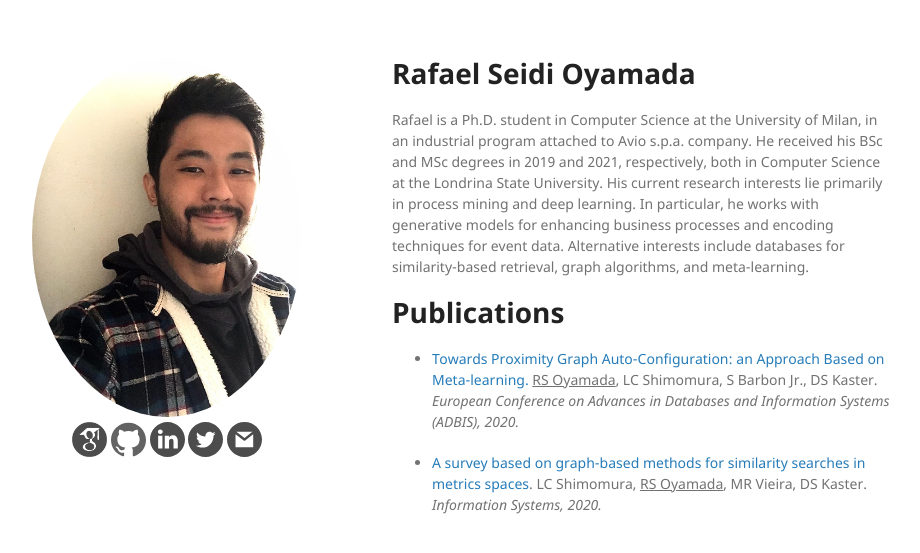
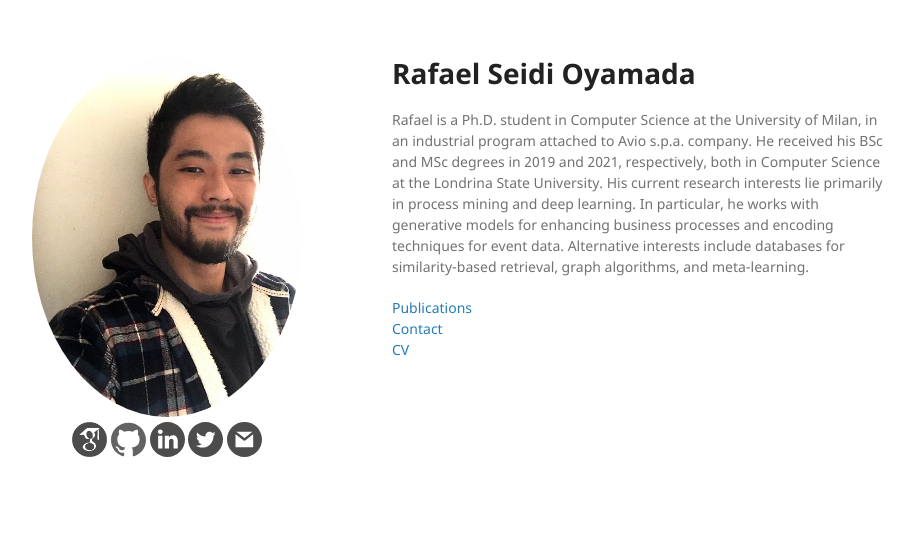
Before and after one commit to raseidi/raseidi.github.io, a Jekyll site: the page built from index.md, in a window 1280 px wide. Shown: the top 553 px of the page, without its empty margins (178-1098 px from the left). Built offline with Jekyll 4.4.1, drawn with Linux system fonts in a browser that asks for light colours; our own code applies the rules of GitHub Pages for plain Markdown files.

```diff
--- a/index.md
+++ b/index.md
@@ -6,16 +6,6 @@ layout: default
 
 Rafael is a Ph.D. student in Computer Science at the University of Milan, in an industrial program attached to Avio s.p.a. company. He received his BSc and MSc degrees in 2019 and 2021, respectively, both in Computer Science at the Londrina State University. His current research interests lie primarily in process mining and deep learning. In particular, he works with generative models for enhancing business processes and encoding techniques for event data. Alternative interests include databases for similarity-based retrieval, graph algorithms, and meta-learning.
 
-# Publications
-
-* [Towards Proximity Graph Auto-Configuration: an Approach Based on Meta-learning.](https://link.springer.com/chapter/10.1007/978-3-030-54832-2_9) <u>RS Oyamada</u>, LC Shimomura, S Barbon Jr., DS Kaster. *European Conference on Advances in Databases and Information Systems (ADBIS), 2020.*
-
-* [A survey based on graph-based methods for similarity searches in metrics spaces](https://www.sciencedirect.com/science/article/abs/pii/S0306437920300181). LC Shimomura, <u>RS Oyamada</u>, MR Vieira, DS Kaster. *Information Systems, 2020.*
-
-
-<!-- Here are some links:
-
 [Publications](./pages/publications.html) <br/>
 [Contact](./pages/contact.html) <br/>
-[Resume (ToDo)](./pages/resume.html) <br/>
-[Side projects (ToDo)](./pages/side-projects.html) <br/> -->
+[CV](./pages/resume.html) <br/>
```
Also changed, not shown: pages/publications.md (+2 -0 lines), pages/resume.md (+1 -5 lines), README.md, 9 other files.
